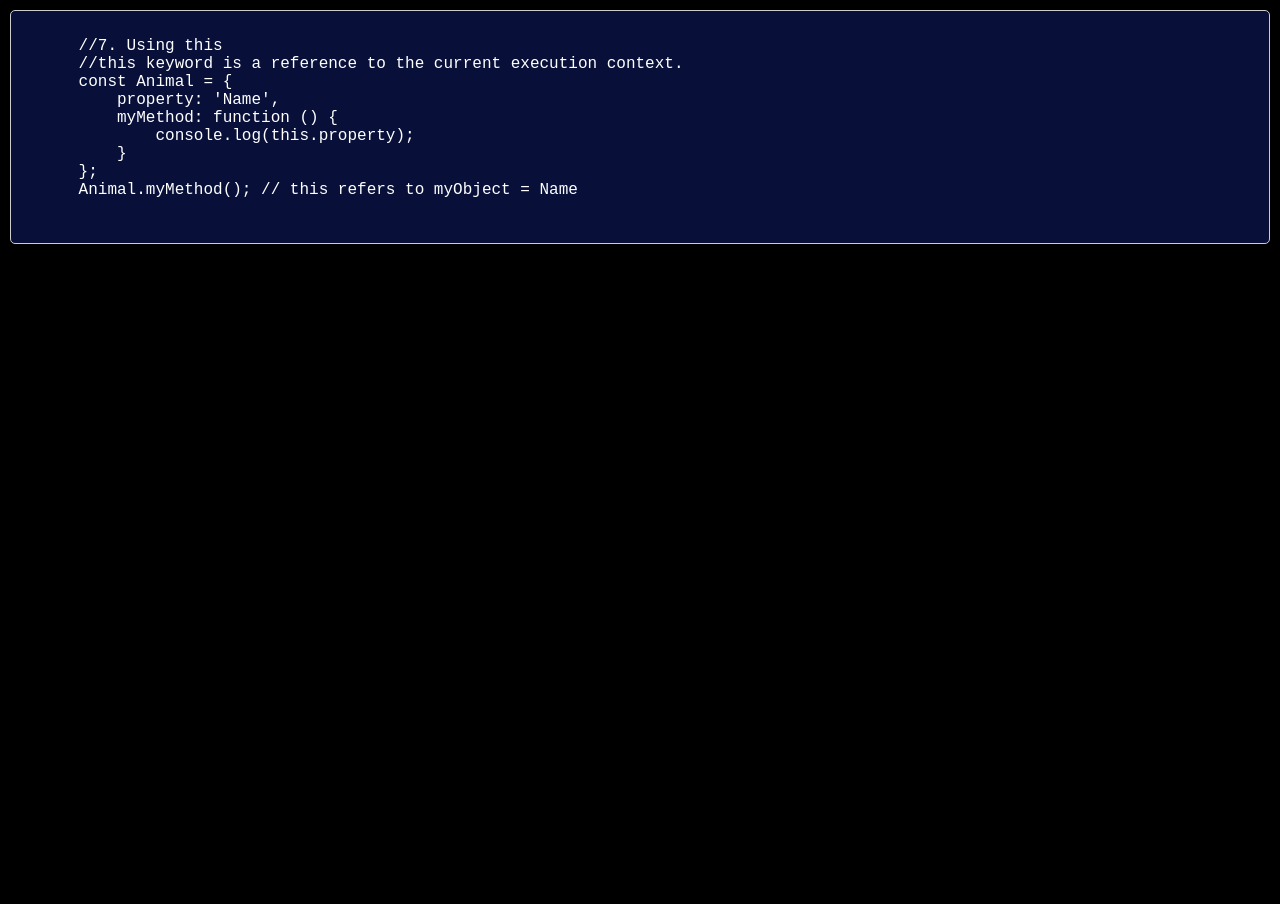
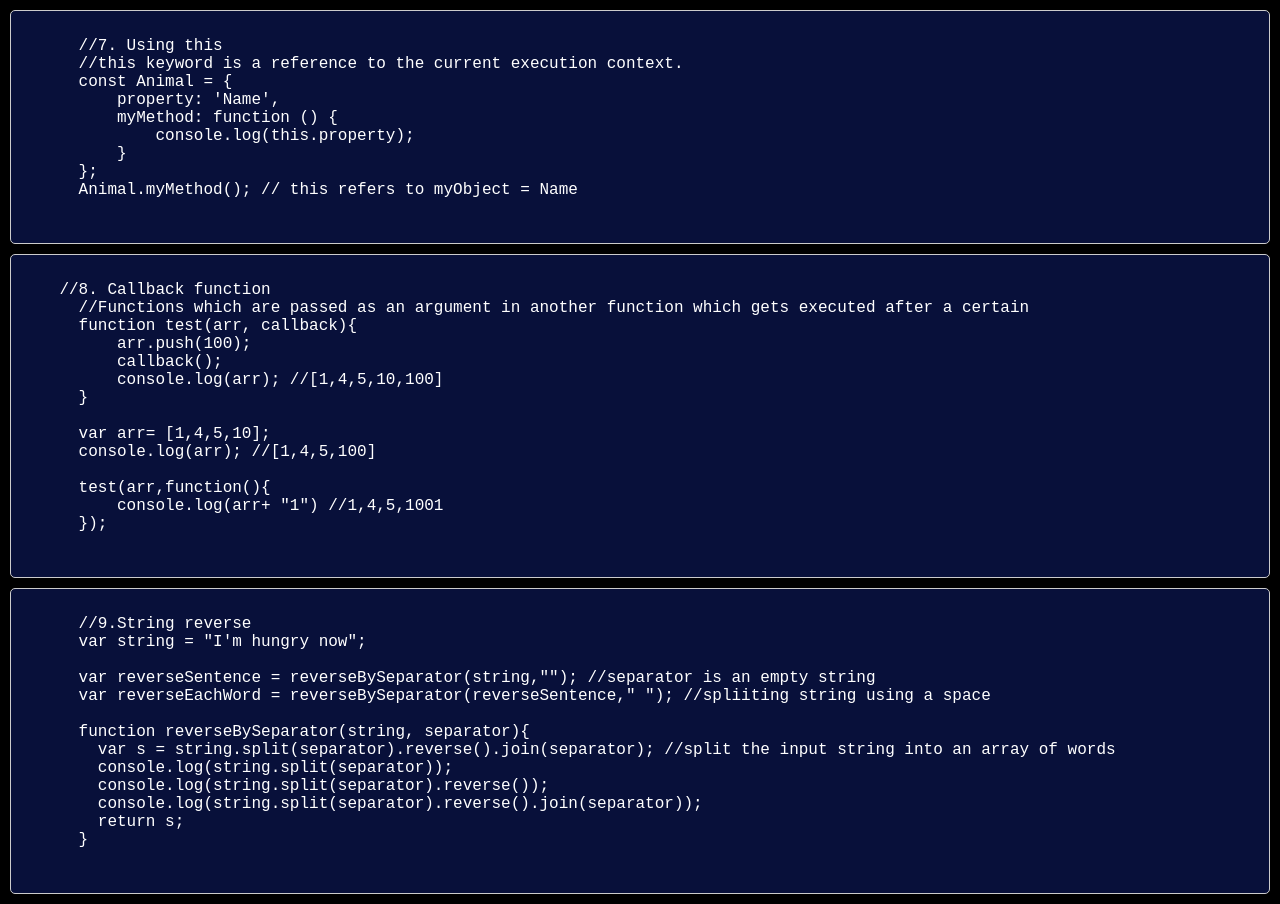
Before and after one commit to shashperera/JavascriptLessons, a plain HTML site: page introJS.html in a window 1280 px wide. Shown: the part 2340-3244 px from the top of the page. Before the commit the page ends 2594 px from the top, so only its background shows below. Drawn offline with Linux system fonts and the light colour scheme.

Commit message:
String questions

```diff
--- a/introJS.html
+++ b/introJS.html
@@ -166,6 +166,41 @@
       Animal.myMethod(); // this refers to myObject = Name
     </pre>
   </div>
+  <div class="card">
+    <pre>
+    //8. Callback function
+      //Functions which are passed as an argument in another function which gets executed after a certain
+      function test(arr, callback){
+          arr.push(100);
+          callback();
+          console.log(arr); //[1,4,5,10,100]
+      }
+
+      var arr= [1,4,5,10];
+      console.log(arr); //[1,4,5,100]
+
+      test(arr,function(){
+          console.log(arr+ "1") //1,4,5,1001
+      });
+    </pre>
+  </div>
+  <div class="card">
+    <pre>
+      //9.String reverse
+      var string = "I'm hungry now";
+
+      var reverseSentence = reverseBySeparator(string,""); //separator is an empty string
+      var reverseEachWord = reverseBySeparator(reverseSentence," "); //spliiting string using a space
+
+      function reverseBySeparator(string, separator){
+        var s = string.split(separator).reverse().join(separator); //split the input string into an array of words
+        console.log(string.split(separator));
+        console.log(string.split(separator).reverse());
+        console.log(string.split(separator).reverse().join(separator));
+        return s;
+      }
+    </pre>
+  </div>
 
 
 </body>
```
